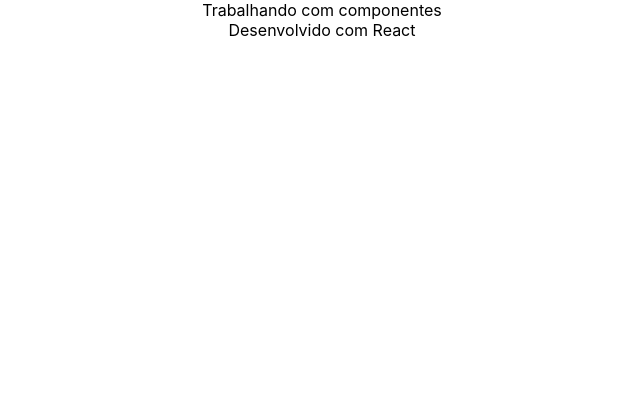
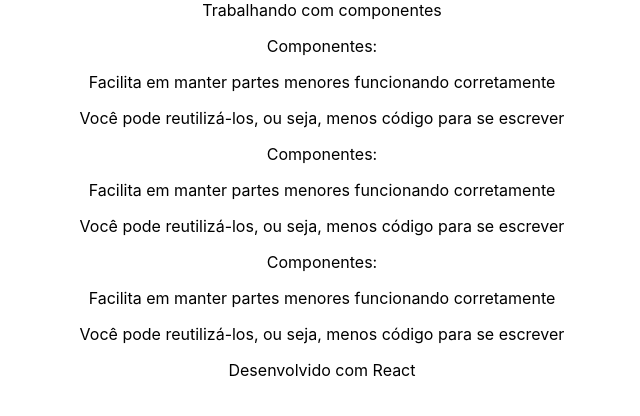
Before and after one commit to ligiadavilabozzi/devmedia_app_react, a React (Create React App) app: page / in a window 1280 px wide. Shown: the top 416 px of the page, without its empty margins (318-958 px from the left). Built offline with nearby package versions, Linux system fonts and the light colour scheme.

Commit message:
Import HomePage

```diff
--- a/src/App.js
+++ b/src/App.js
@@ -3,11 +3,12 @@
 
 import Header from './componentes/Header'
 import Footer from './componentes/Footer'
-
+import HomePage from './componentes/HomePage/'
 function App() {
   return (
     <div className="App">
     <Header />
+    <HomePage />
     <Footer />
     </div>
   );
```
